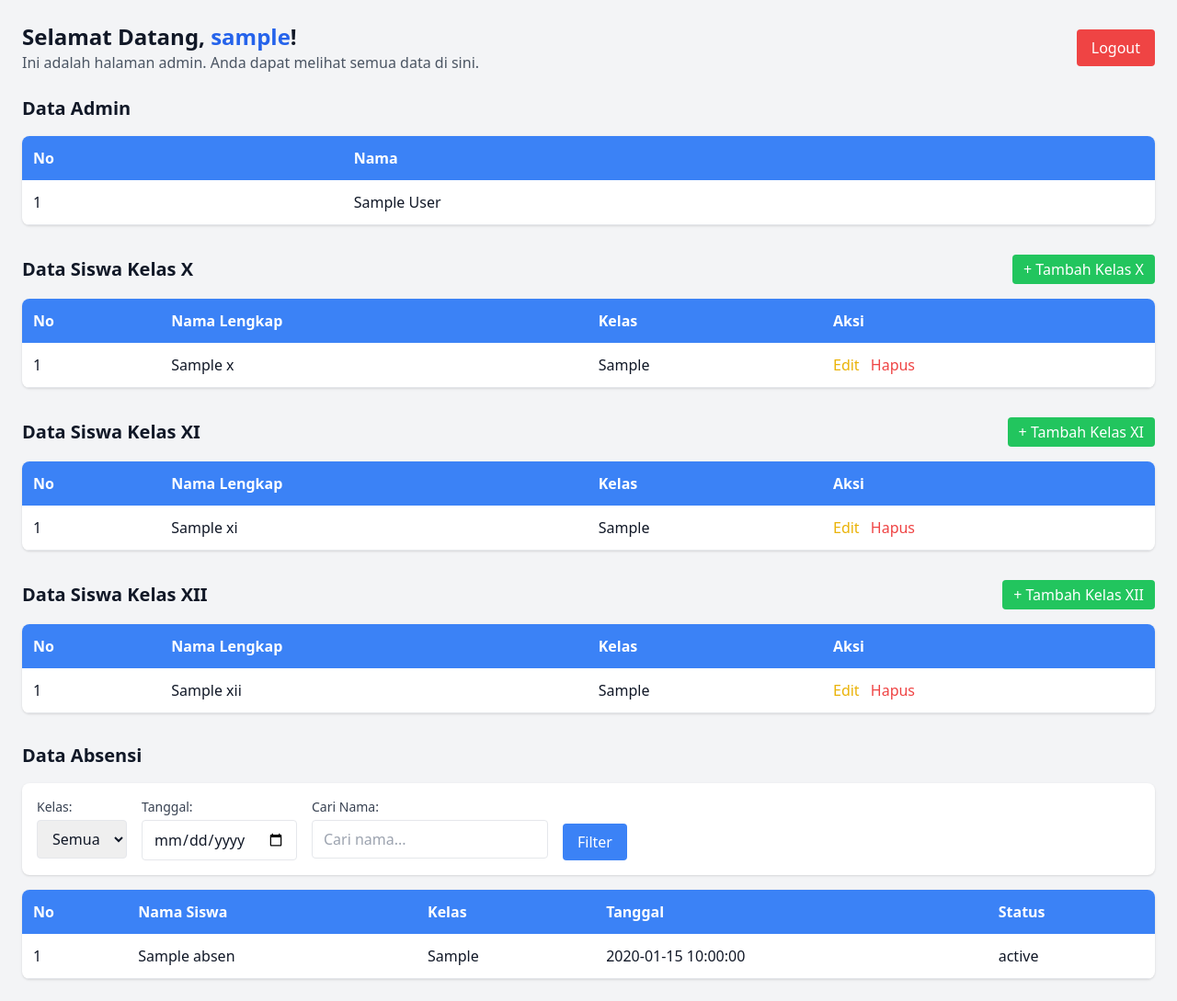
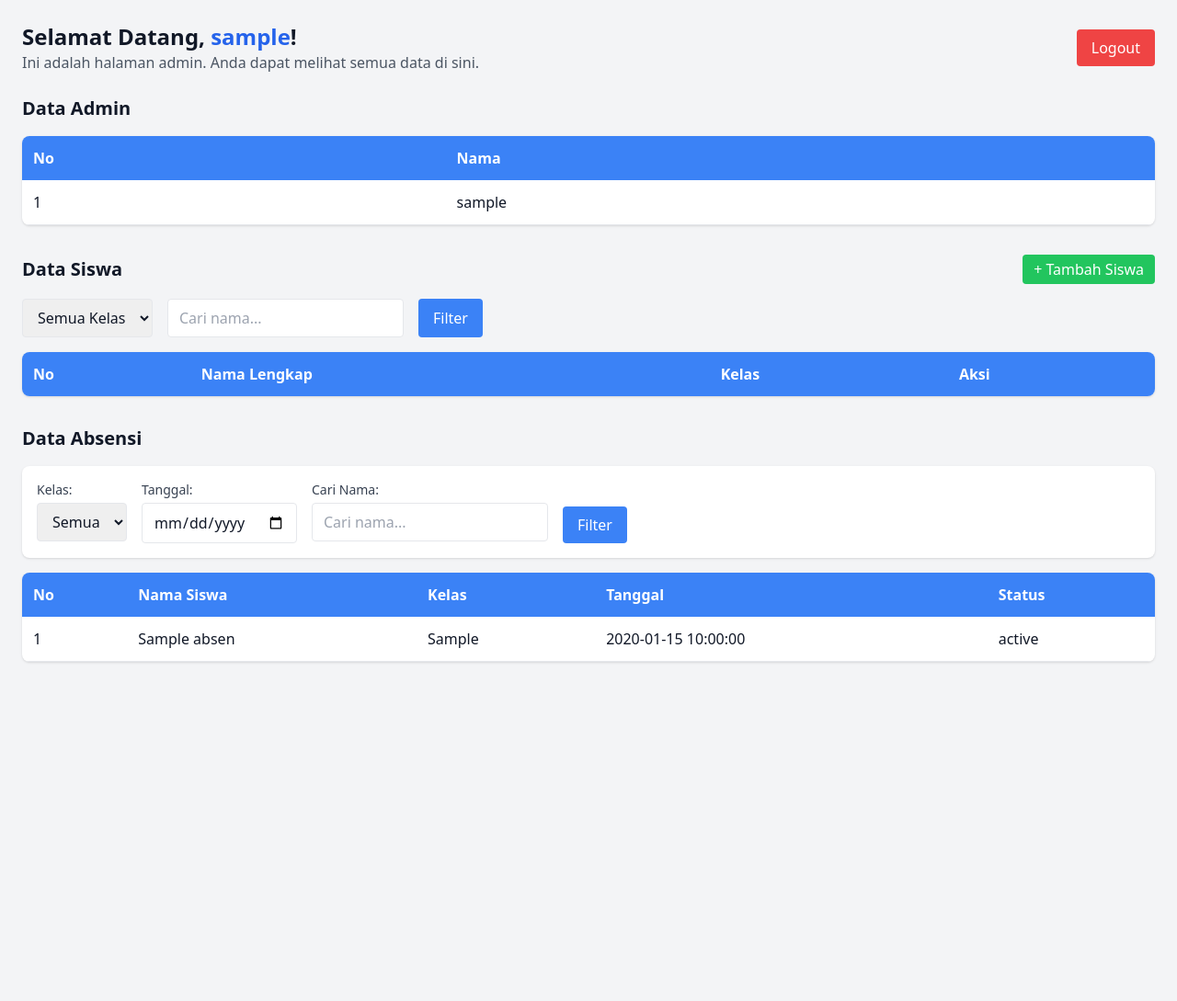
Before and after one commit to RievalAzza/Web-Absensi, a PHP site: page /admin_page.php in a window 1280 px wide. Shown: the whole page at 92% size. After the commit the page ends 721 px from the top, so only its background shows below. Run offline with PHP 8.4, Linux system fonts and the light colour scheme; the visitor is signed in with stand-in values (Sample User, id 1); tables that the repository leaves empty or names only in its code hold one stand-in row (values such as "Sample post"); lists and menus that the app fills with data are empty; some libraries are stand-ins or nearby versions.

Commit message:
mengubah logika

```diff
--- a/pages/admin_page.php
+++ b/pages/admin_page.php
@@ -40,11 +40,11 @@ include '../config/db.php';
                 <tbody>
                     <?php
                     $no_admin = 1;
-                        $result = mysqli_query($conn, "SELECT * FROM admin");
+                    $result = mysqli_query($conn, "SELECT * FROM users WHERE role='admin'");
                     while ($row = mysqli_fetch_assoc($result)) {
                         echo "<tr class='border-b hover:bg-gray-50'>
                             <td class='p-3'>{$no_admin}</td>
-                                <td class='p-3'>{$row['nama']}</td>
+                            <td class='p-3'>{$row['username']}</td>
                         </tr>";
                         $no_admin++;
                     }
@@ -55,50 +55,67 @@ include '../config/db.php';
     </section>
 
     <!-- Data Siswa -->
-        <?php
-        $kelasData = [
-            'X' => ['table' => 'siswa_x', 'var' => 'nosis_x'],
-            'XI' => ['table' => 'siswa_xi', 'var' => 'nosis_xi'],
-            'XII' => ['table' => 'siswa_xii', 'var' => 'nosis_xii']
-        ];
-        foreach ($kelasData as $kelas => $data) {
-            ${$data['var']} = 1;
-            echo "<section class='mb-8'>
-                    <div class='flex justify-between items-center mb-4'>
-                        <h2 class='text-xl font-semibold'>Data Siswa Kelas {$kelas}</h2>
-                        <a href='tambah_data.php?kelas=" . strtolower($kelas) . "' class='bg-green-500 text-white px-3 py-1 rounded hover:bg-green-600'>+ Tambah Kelas {$kelas}</a>
+    <section class="mb-8">
+        <div class="flex justify-between items-center mb-4">
+            <h2 class="text-xl font-semibold">Data Siswa</h2>
+            <a href="tambah_data.php" class="bg-green-500 text-white px-3 py-1 rounded hover:bg-green-600">+ Tambah Siswa</a>
         </div>
-                    <div class='overflow-x-auto bg-white rounded-lg shadow'>
-                        <table class='w-full text-left border-collapse'>
+
+        <!-- Filter Kelas -->
+        <form method="GET" action="" class="mb-4 flex gap-4">
+            <select name="kelas" class="border rounded px-3 py-2">
+                <option value="">Semua Kelas</option>
+                <option value="X" <?= isset($_GET['kelas']) && $_GET['kelas']=='X'?'selected':''; ?>>X</option>
+                <option value="XI" <?= isset($_GET['kelas']) && $_GET['kelas']=='XI'?'selected':''; ?>>XI</option>
+                <option value="XII" <?= isset($_GET['kelas']) && $_GET['kelas']=='XII'?'selected':''; ?>>XII</option>
+            </select>
+            <input type="text" name="search" placeholder="Cari nama..." value="<?= isset($_GET['search']) ? $_GET['search'] : ''; ?>" class="border rounded px-3 py-2">
+            <button type="submit" class="bg-blue-500 text-white px-4 py-2 rounded hover:bg-blue-600">Filter</button>
+        </form>
+
+        <div class="overflow-x-auto bg-white rounded-lg shadow">
+            <table class="w-full text-left border-collapse">
                 <thead>
-                                <tr class='bg-blue-500 text-white'>
-                                    <th class='p-3'>No</th>
-                                    <th class='p-3'>Nama Lengkap</th>
-                                    <th class='p-3'>Kelas</th>
-                                    <th class='p-3'>Aksi</th>
+                    <tr class="bg-blue-500 text-white">
+                        <th class="p-3">No</th>
+                        <th class="p-3">Nama Lengkap</th>
+                        <th class="p-3">Kelas</th>
+                        <th class="p-3">Aksi</th>
                     </tr>
                 </thead>
-                            <tbody>";
+                <tbody>
+                    <?php
+                    $kelas_filter = isset($_GET['kelas']) ? $_GET['kelas'] : '';
+                    $search_filter = isset($_GET['search']) ? $_GET['search'] : '';
 
-            $result = mysqli_query($conn, "SELECT * FROM {$data['table']}");
+                    $sql_siswa = "SELECT * FROM users WHERE role='siswa'";
+                    if ($kelas_filter != '') {
+                        $sql_siswa .= " AND kelas='$kelas_filter'";
+                    }
+                    if ($search_filter != '') {
+                        $sql_siswa .= " AND username LIKE '%$search_filter%'";
+                    }
+                    $sql_siswa .= " ORDER BY kelas ASC, username ASC";
+
+                    $result = mysqli_query($conn, $sql_siswa);
+                    $no_siswa = 1;
                     while ($row = mysqli_fetch_assoc($result)) {
                         echo "<tr class='border-b hover:bg-gray-50'>
-                        <td class='p-3'>" . ${$data['var']} . "</td>
-                        <td class='p-3'>{$row['nama_lengkap']}</td>
+                            <td class='p-3'>{$no_siswa}</td>
+                            <td class='p-3'>{$row['username']}</td>
                             <td class='p-3'>{$row['kelas']}</td>
                             <td class='p-3'>
-                            <a href='edit_data.php?id={$row['id']}&kelas={$row['kelas']}' class='text-yellow-500 hover:underline mr-2'>Edit</a>
-                            <a href='../controller/hapus_data.php?id={$row['id']}&kelas={$row['kelas']}' onclick=\"return confirm('Yakin hapus data ini?')\" class='text-red-500 hover:underline'>Hapus</a>
+                                <a href='edit_data.php?id={$row['id']}' class='text-yellow-500 hover:underline mr-2'>Edit</a>
+                                <a href='../controller/hapus_data.php?id={$row['id']}' onclick=\"return confirm('Yakin hapus data ini?')\" class='text-red-500 hover:underline'>Hapus</a>
                             </td>
                         </tr>";
-                ${$data['var']}++;
+                        $no_siswa++;
                     }
-            echo "      </tbody>
+                    ?>
+                </tbody>
             </table>
         </div>
-                </section>";
-        }
-        ?>
+    </section>
 
     <!-- Data Absensi -->
     <section>
@@ -106,11 +123,11 @@ include '../config/db.php';
         <form method="GET" action="" class="bg-white p-4 rounded-lg shadow mb-4 flex flex-wrap gap-4">
             <div>
                 <label class="block text-gray-700 text-sm mb-1">Kelas:</label>
-                    <select name="kelas" class="border rounded px-3 py-2">
+                <select name="kelas_absen" class="border rounded px-3 py-2">
                     <option value="">Semua</option>
-                        <option value="X" <?= isset($_GET['kelas']) && $_GET['kelas']=='X'?'selected':''; ?>>X</option>
-                        <option value="XI" <?= isset($_GET['kelas']) && $_GET['kelas']=='XI'?'selected':''; ?>>XI</option>
-                        <option value="XII" <?= isset($_GET['kelas']) && $_GET['kelas']=='XII'?'selected':''; ?>>XII</option>
+                    <option value="X" <?= isset($_GET['kelas_absen']) && $_GET['kelas_absen']=='X'?'selected':''; ?>>X</option>
+                    <option value="XI" <?= isset($_GET['kelas_absen']) && $_GET['kelas_absen']=='XI'?'selected':''; ?>>XI</option>
+                    <option value="XII" <?= isset($_GET['kelas_absen']) && $_GET['kelas_absen']=='XII'?'selected':''; ?>>XII</option>
                 </select>
             </div>
             <div>
@@ -119,7 +136,7 @@ include '../config/db.php';
             </div>
             <div>
                 <label class="block text-gray-700 text-sm mb-1">Cari Nama:</label>
-                    <input type="text" name="search" placeholder="Cari nama..." value="<?= isset($_GET['search']) ? $_GET['search'] : ''; ?>" class="border rounded px-3 py-2">
+                <input type="text" name="search_absen" placeholder="Cari nama..." value="<?= isset($_GET['search_absen']) ? $_GET['search_absen'] : ''; ?>" class="border rounded px-3 py-2">
             </div>
             <div class="flex items-end">
                 <button type="submit" class="bg-blue-500 text-white px-4 py-2 rounded hover:bg-blue-600">Filter</button>
@@ -139,25 +156,23 @@ include '../config/db.php';
                 </thead>
                 <tbody>
                     <?php
-                        $kelas_filter = isset($_GET['kelas']) ? $_GET['kelas'] : '';
-                        $tanggal_filter = isset($_GET['tanggal']) ? $_GET['tanggal'] : '';
-                        $search_filter = isset($_GET['search']) ? $_GET['search'] : '';
+                    $kelas_absen = isset($_GET['kelas_absen']) ? $_GET['kelas_absen'] : '';
+                    $tanggal_absen = isset($_GET['tanggal']) ? $_GET['tanggal'] : '';
+                    $search_absen = isset($_GET['search_absen']) ? $_GET['search_absen'] : '';
 
-                        $sql = "SELECT * FROM absen WHERE 1=1";
+                    $sql_absen = "SELECT * FROM absen WHERE 1=1";
+                    if ($kelas_absen != '') {
+                        $sql_absen .= " AND kelas='$kelas_absen'";
+                    }
+                    if ($tanggal_absen != '') {
+                        $sql_absen .= " AND tanggal='$tanggal_absen'";
+                    }
+                    if ($search_absen != '') {
+                        $sql_absen .= " AND nama_siswa LIKE '%$search_absen%'";
+                    }
+                    $sql_absen .= " ORDER BY tanggal DESC"; // terbaru di atas
 
-                        if ($kelas_filter != '') {
-                            $sql .= " AND kelas = '$kelas_filter'";
-                        }
-
-                        if ($tanggal_filter != '') {
-                            $sql .= " AND tanggal = '$tanggal_filter'";
-                        }
-
-                        if ($search_filter != '') {
-                            $sql .= " AND nama_siswa LIKE '%$search_filter%'";
-                        }
-
-                        $result = mysqli_query($conn, $sql);
+                    $result = mysqli_query($conn, $sql_absen);
                     $no_absen = 1;
                     while ($row = mysqli_fetch_assoc($result)) {
                         echo "<tr class='border-b hover:bg-gray-50'>
```
Also changed, not shown: controller/hapus_data.php (+2 -9 lines), controller/proses_login.php (+22 -32 lines), pages/edit_data.php (+20 -19 lines), pages/tambah_data.php (+14 -13 lines). Lines whose indentation alone changed are shown as unchanged.
